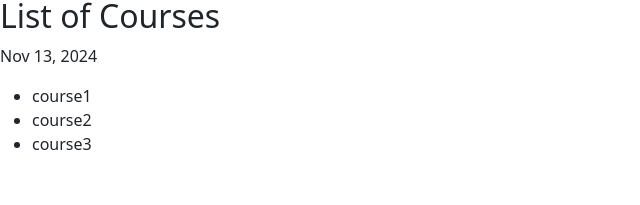
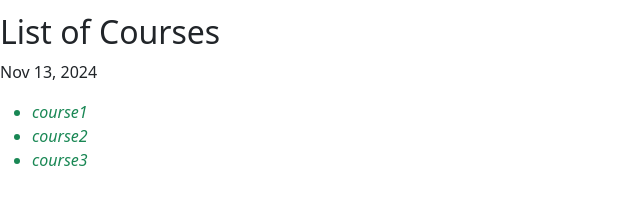
Before and after one commit to ShareghYusefi/angular_basics, an Angular app: page / in a window 1280 px wide. Shown: the part 509-714 px from the top of the page, without its empty margins (0-640 px from the left). Built offline with nearby package versions, Linux system fonts and the light colour scheme.

Commit message:
ngClass directive

```diff
--- a/src/app/course/course.component.html
+++ b/src/app/course/course.component.html
@@ -2,7 +2,13 @@
 <!-- Pipes: | is used to apply a pipe to a value -->
 <p>{{ date | date }}</p>
 <ul>
-  <li *ngFor="let course of courses">
+  <li
+    *ngFor="let course of courses"
+    [ngClass]="{
+      'text-success': true,
+      'fst-italic': true
+    }"
+  >
     {{ course }}
   </li>
 </ul>
--- a/src/app/course/course.component.ts
+++ b/src/app/course/course.component.ts
@@ -1,11 +1,11 @@
-import { DatePipe, NgForOf } from '@angular/common';
+import { DatePipe, NgClass, NgForOf } from '@angular/common';
 import { Component } from '@angular/core';
 import { CoursesService } from '../courses.service';
 
 @Component({
   selector: 'course',
   standalone: true,
-  imports: [NgForOf, DatePipe],
+  imports: [NgForOf, DatePipe, NgClass],
   templateUrl: './course.component.html',
   styleUrl: './course.component.css',
 })
--- a/src/app/custom/custom.component.html
+++ b/src/app/custom/custom.component.html
@@ -28,3 +28,4 @@
   [(ngModel)]="email"
   (keydown.enter)="onKeyDown(emailRef.value)"
 />
+<p>{{ emailRef.value }}</p>
```
